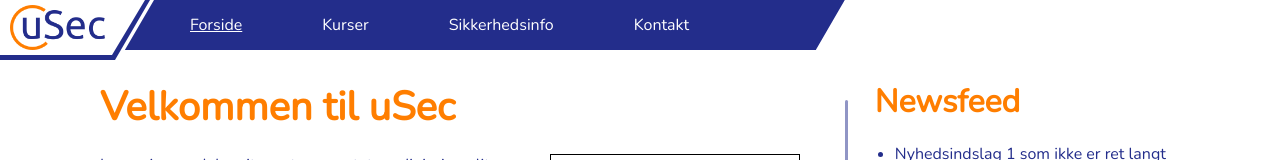
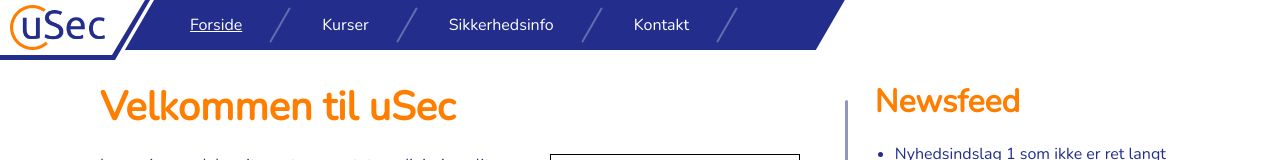
Before and after one commit to TheOvesen/usec, a plain HTML site: page index.html in a window 1280 px wide. Shown: the top 160 px of the page. Drawn offline with nearby package versions, Linux system fonts and the light colour scheme.

Commit message:
Update style.css

```diff
--- a/css/style.css
+++ b/css/style.css
@@ -67,6 +67,20 @@ a:visited {
   color: white;
   cursor: pointer;
   padding: 0 40px;
+}
+
+.header nav div::before {
+  content: "";
+  position: absolute;
+  top: 50%;
+  right: 0;
+  height: 40px;
+  width: 2px;
+  border-radius: 2px;
+  background-color: white;
+  opacity: 0.3;
+  transform: translateX(-50%) translateY(-50%) rotate(30deg);
+  z-index: 2;
 }
 
 .header nav div:hover {
```
